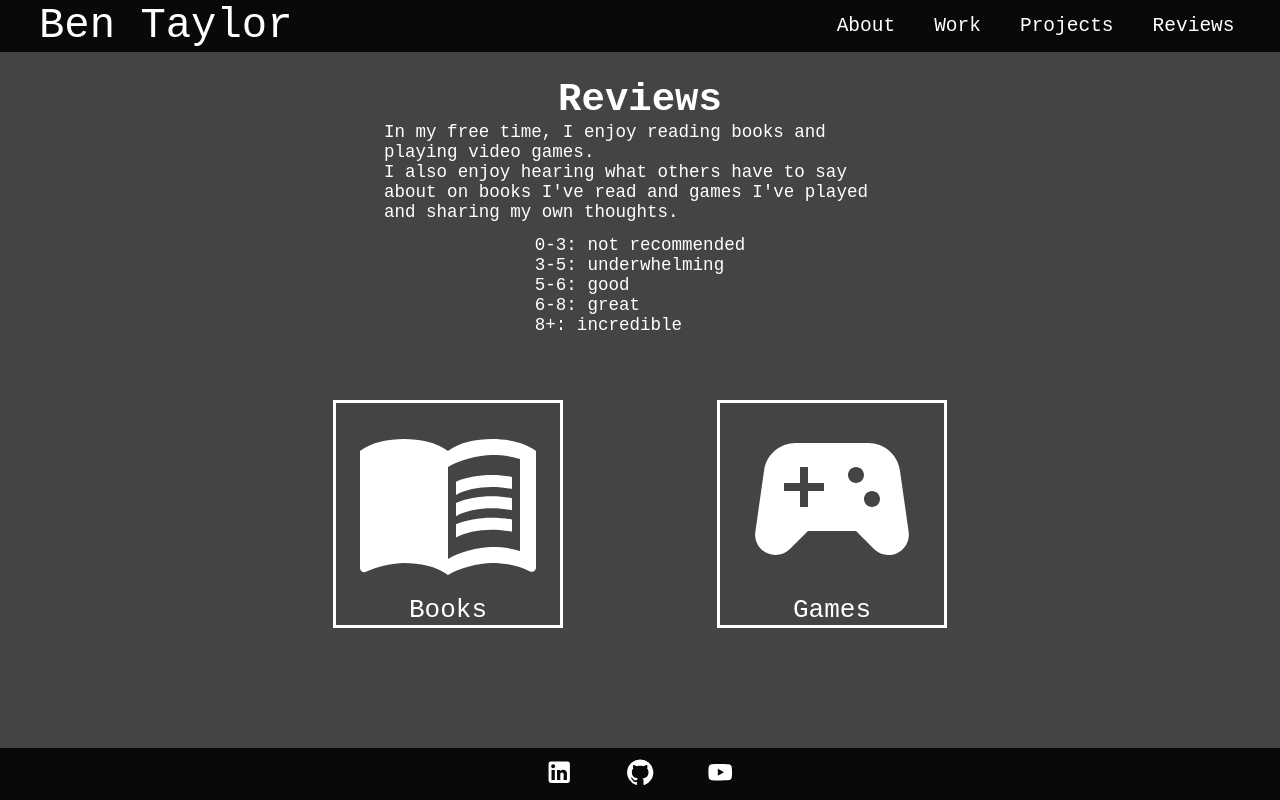
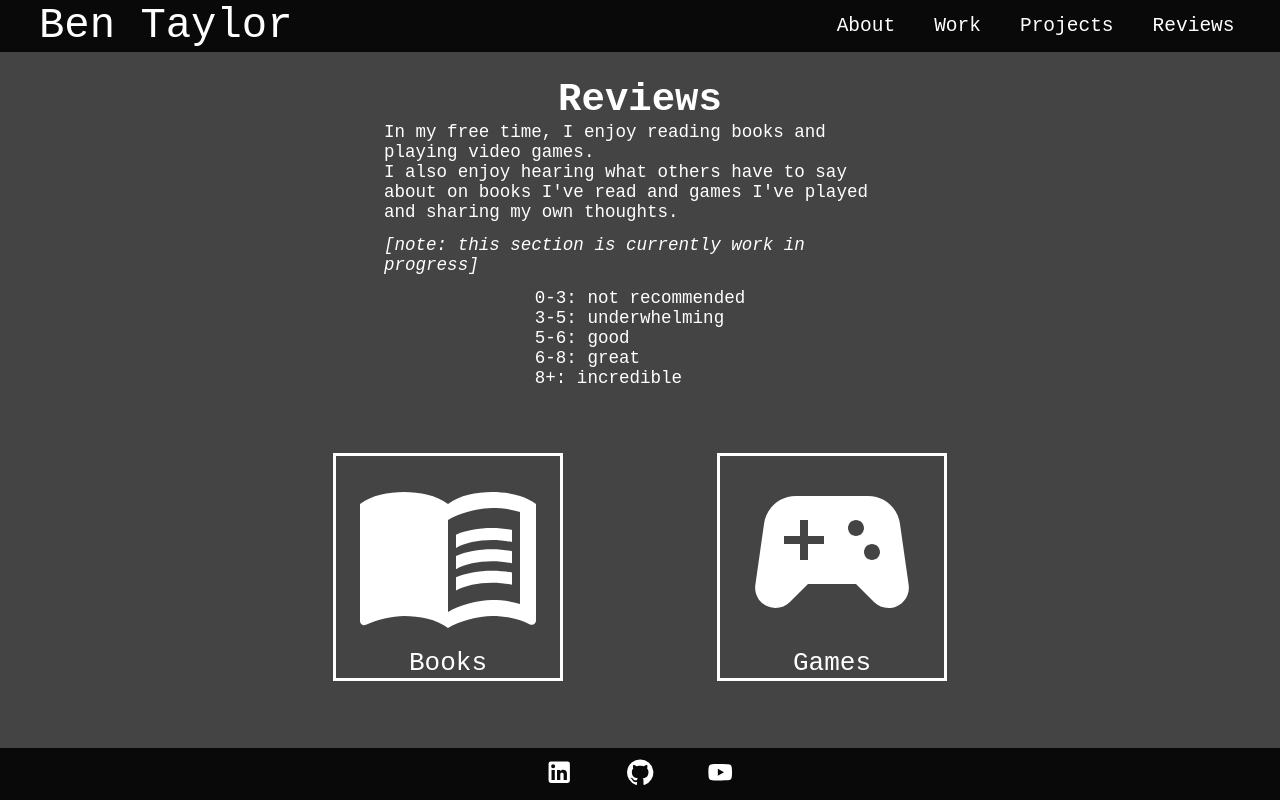
Before and after one commit to BenTaylor25/WebPortfolio2023, a React (Vite) app in the folder web-portfolio-2023/: page /WebPortfolio2023/reviews in a window 1280 px wide. Built offline with nearby package versions, Linux system fonts and the light colour scheme.

Commit message:
added wip notice to reviewslanding

```diff
--- a/web-portfolio-2023/src/components/pages/ReviewsLanding.tsx
+++ b/web-portfolio-2023/src/components/pages/ReviewsLanding.tsx
@@ -10,6 +10,7 @@ export default function ReviewsLanding() {
             <h1>Reviews</h1>
             <p>In my free time, I enjoy reading books and playing video games.</p>
             <p>I also enjoy hearing what others have to say about on books I've read and games I've played and sharing my own thoughts.</p>
+            <p style={{marginTop: "1rem"}}><i>[note: this section is currently work in progress]</i></p>
             <div className='rating-key'>
                 <p>0-3: not recommended</p>
                 <p>3-5: underwhelming</p>
```
